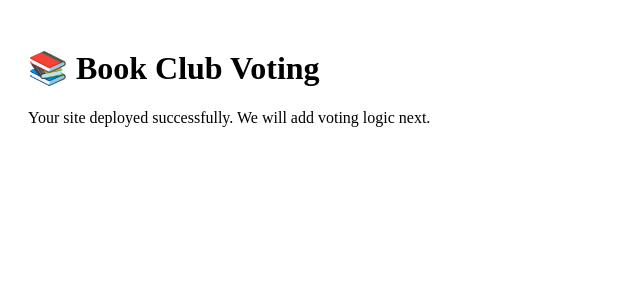
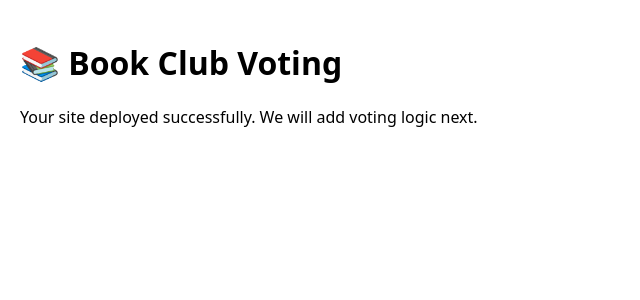
Before and after one commit to GrayWolf4316/book-club-voting, a Next.js app: page / in a window 1280 px wide. Shown: the top 300 px of the page, without its empty margins (0-640 px from the left). Built offline with nearby package versions, Linux system fonts and the light colour scheme.

Commit message:
Create layout.jsx

```diff
--- /dev/null
+++ b/app/layout.jsx
@@ -0,0 +1,14 @@
+export const metadata = {
+  title: "Book Club Voting",
+  description: "Monthly ranked voting for book club picks",
+};
+
+export default function RootLayout({ children }) {
+  return (
+    <html lang="en">
+      <body style={{ margin: 0, fontFamily: "system-ui, sans-serif" }}>
+        {children}
+      </body>
+    </html>
+  );
+}
```
